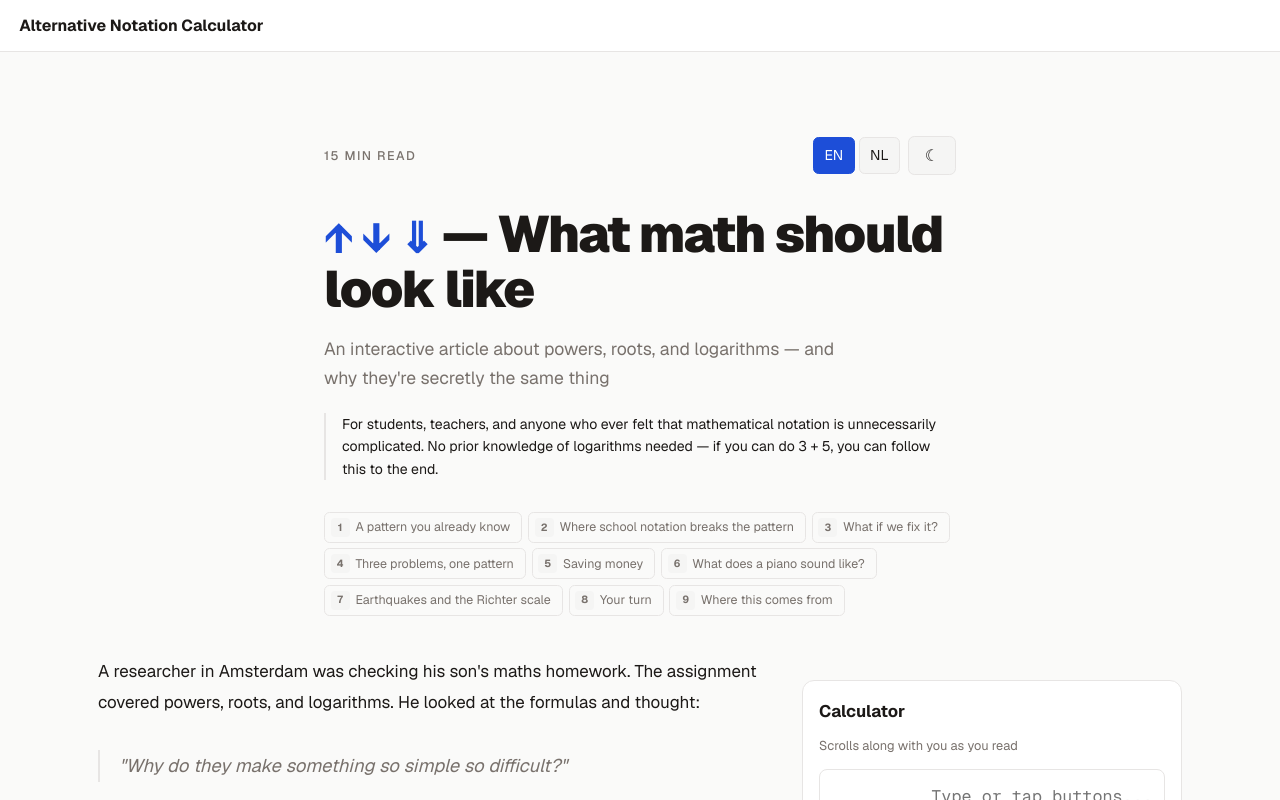
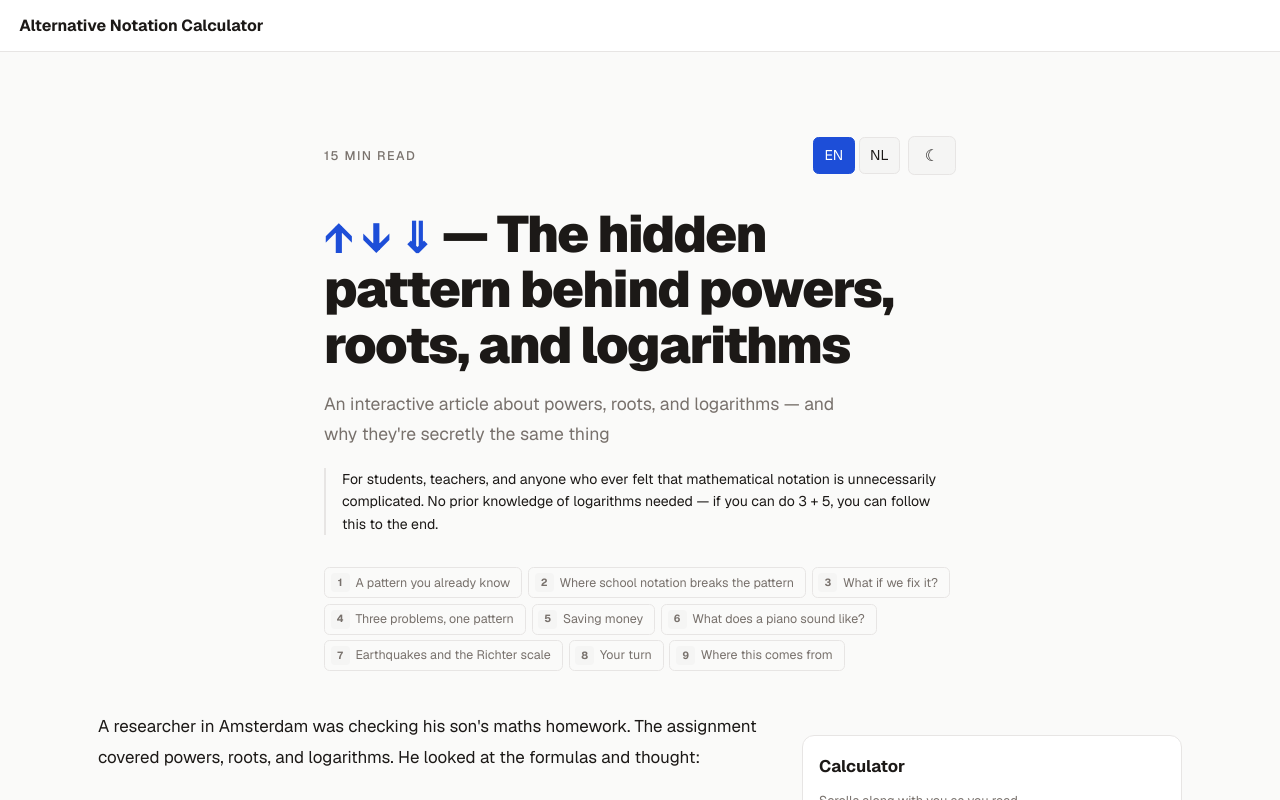
Before and after one commit to mattijn/calculator, a Next.js app in the folder web/: page / in a window 1280 px wide. Shown: the top 800 px of the page. Built offline with nearby package versions, Linux system fonts and the light colour scheme.

Commit message:
improve title

```diff
--- a/web/src/components/blog/interactive-blog-page.tsx
+++ b/web/src/components/blog/interactive-blog-page.tsx
@@ -995,13 +995,13 @@ const nl: Block[] = [
 /* ── Page ── */
 
 const heroEn = {
-  title: "↑ ↓ ⇓ — What math should look like",
+  title: "↑ ↓ ⇓ — The hidden pattern behind powers, roots, and logarithms",
   byline: "An interactive article about powers, roots, and logarithms — and why they're secretly the same thing",
   audience: "For students, teachers, and anyone who ever felt that mathematical notation is unnecessarily complicated. No prior knowledge of logarithms needed — if you can do 3 + 5, you can follow this to the end.",
   time: "15 min read",
 };
 const heroNl = {
-  title: "↑ ↓ ⇓ — Hoe wiskunde eruit zou moeten zien",
+  title: "↑ ↓ ⇓ — Het verborgen patroon achter machten, wortels en logaritmen",
   byline: "Een interactief artikel over machten, wortels en logaritmen — en waarom ze stiekem hetzelfde zijn",
   audience: "Voor leerlingen, docenten en iedereen die ooit het gevoel had dat wiskundige notatie onnodig ingewikkeld is. Geen voorkennis van logaritmen nodig — als je 3 + 5 kunt uitrekenen, kun je dit artikel tot het einde volgen.",
   time: "15 min lezen",
```
Also changed, not shown: 1 other file (tests, documents, lock files or other folders).
